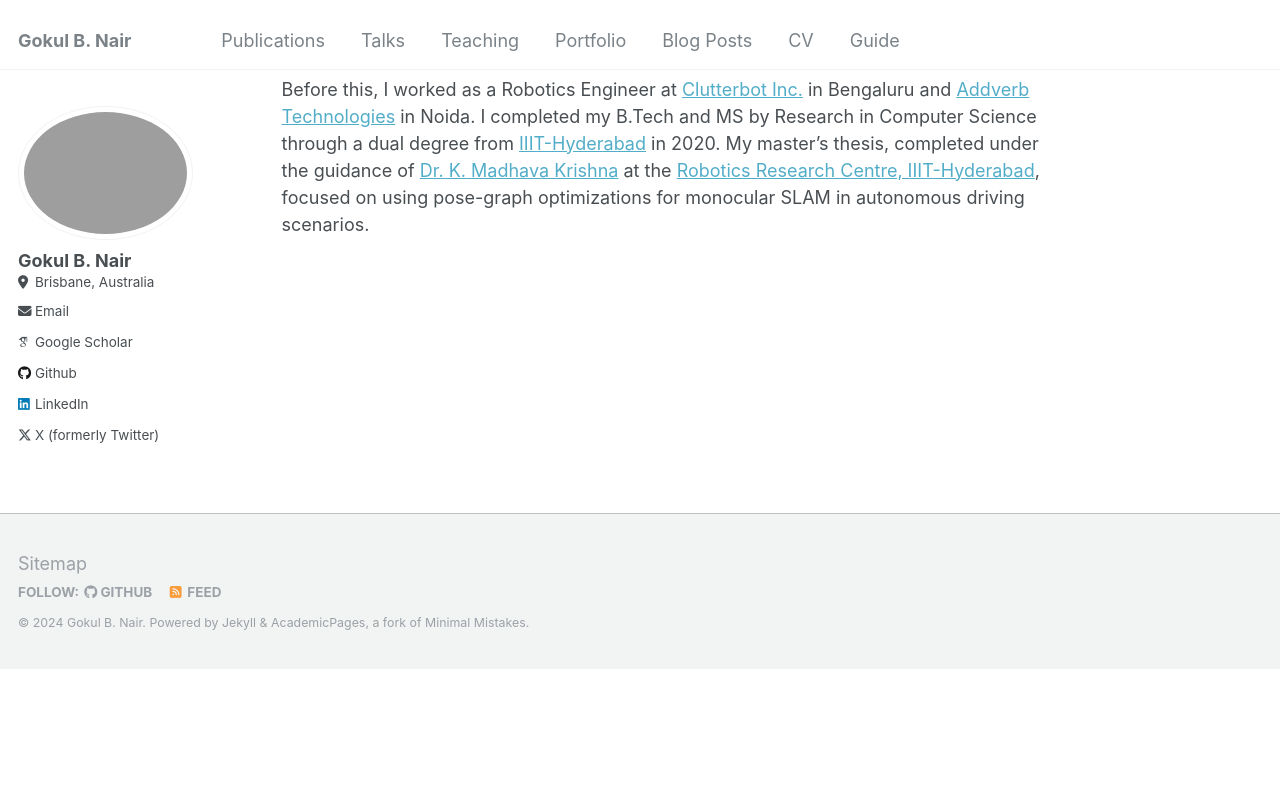
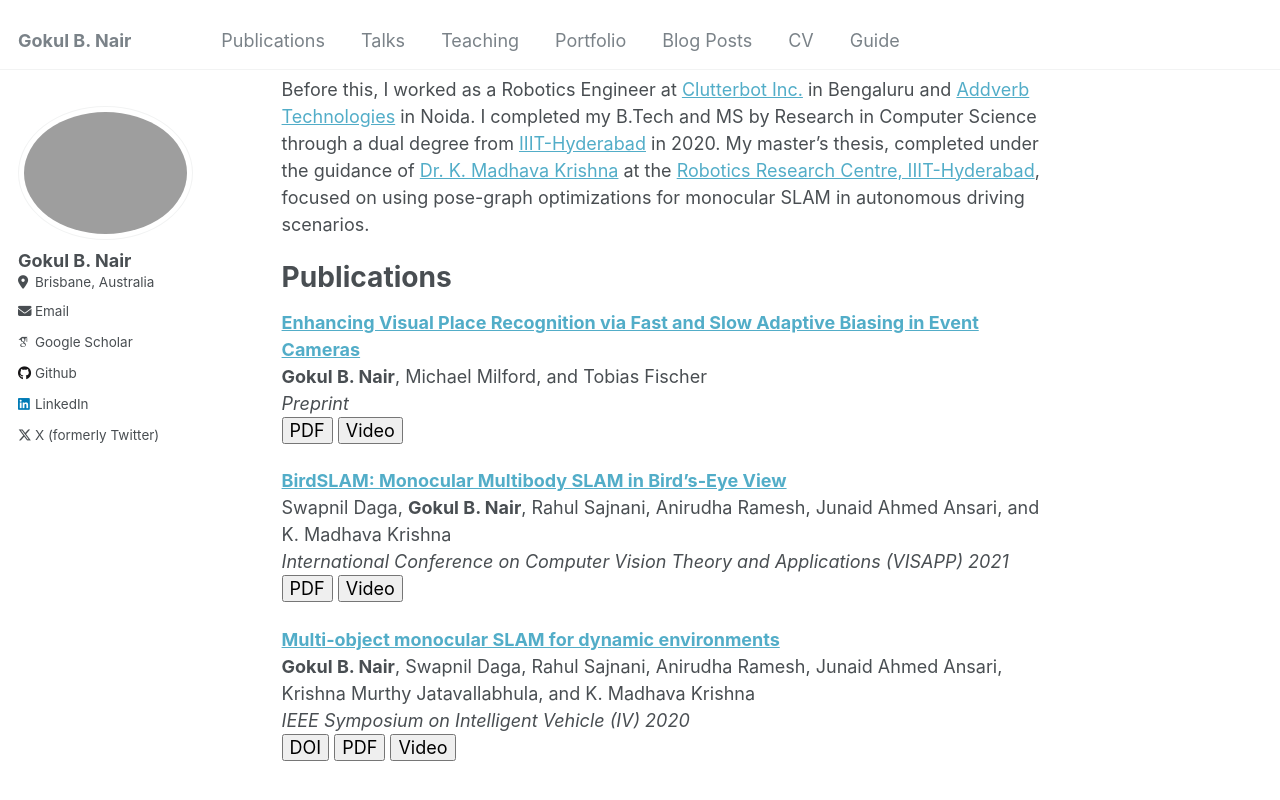
Before and after one commit to gokulbnr/gokulbnr.github.io, a Jekyll site: the page built from _pages/about.md, in a window 1280 px wide and 900 px high, scrolled down 231 px. Shown: the top 800 px of the window. Built offline with Jekyll 4.4.1, drawn with Linux system fonts in a browser that asks for light colours; some web fonts are replaced; before the commit the page ends 900 px from its top, so only the background shows below that.

Commit message:
Added publications information

```diff
--- a/_pages/about.md
+++ b/_pages/about.md
@@ -12,7 +12,27 @@ I am a doctoral student at [QUT Centre for Robotics](https://research.qut.edu.au
 Before this, I worked as a Robotics Engineer at [Clutterbot Inc.](https://www.clutterbot.com/){:target="_blank"} in Bengaluru and [Addverb Technologies](https://addverb.com/){:target="_blank"} in Noida. I completed my B.Tech and MS by Research in Computer Science through a dual degree from [IIIT-Hyderabad](https://iiit.ac.in){:target="_blank"} in 2020. My master's thesis, completed under the guidance of [Dr. K. Madhava Krishna](https://robotics.iiit.ac.in/faculty_mkrishna/){:target="_blank"} at the [Robotics Research Centre, IIIT-Hyderabad](https://robotics.iiit.ac.in/){:target="_blank"}, focused on using pose-graph optimizations for monocular SLAM in autonomous driving scenarios.
 
 
+Publications
+=====
 
+<a target="_blank" href="https://arxiv.org/abs/2403.16425">**Enhancing Visual Place Recognition via Fast and Slow Adaptive Biasing in Event Cameras**<a/><br>
+**Gokul B. Nair**, Michael Milford, and  Tobias Fischer<br>
+<em>Preprint<em/><br>
+<a target="_blank" href="https://arxiv.org/abs/2403.16425"><button id="touch">PDF</button></a>
+<a target="_blank" href="https://youtu.be/8D9gtHqteEQ"><button id="touch">Video</button></a>
+
+<a target="_blank" href="https://arxiv.org/abs/2011.07613">**BirdSLAM: Monocular Multibody SLAM in Bird’s-Eye View**<a/><br>
+Swapnil Daga, **Gokul B. Nair**, Rahul Sajnani, Anirudha Ramesh, Junaid Ahmed Ansari, and  K. Madhava Krishna<br>
+<em>International Conference on Computer Vision Theory and Applications (VISAPP) 2021<em/><br>
+<a target="_blank" href="https://arxiv.org/abs/2011.07613"><button id="touch">PDF</button></a>
+<a target="_blank" href="https://youtu.be/ZFN35qJYDAA"><button id="touch">Video</button></a>
+
+<a target="_blank" href="https://arxiv.org/abs/2002.03528">**Multi-object monocular SLAM for dynamic environments**<a/><br>
+**Gokul B. Nair**, Swapnil Daga, Rahul Sajnani, Anirudha Ramesh, Junaid Ahmed Ansari, Krishna Murthy Jatavallabhula, and  K. Madhava Krishna<br>
+<em>IEEE Symposium on Intelligent Vehicle (IV) 2020<em/><br>
+<a target="_blank" href="https://ieeexplore.ieee.org/document/9304648"><button id="touch">DOI</button></a>
+<a target="_blank" href="https://arxiv.org/abs/2002.03528"><button id="touch">PDF</button></a>
+<a target="_blank" href="https://youtu.be/cchPIaKSSvM"><button id="touch">Video</button></a>
 
 <!--
 A data-driven personal website
```
